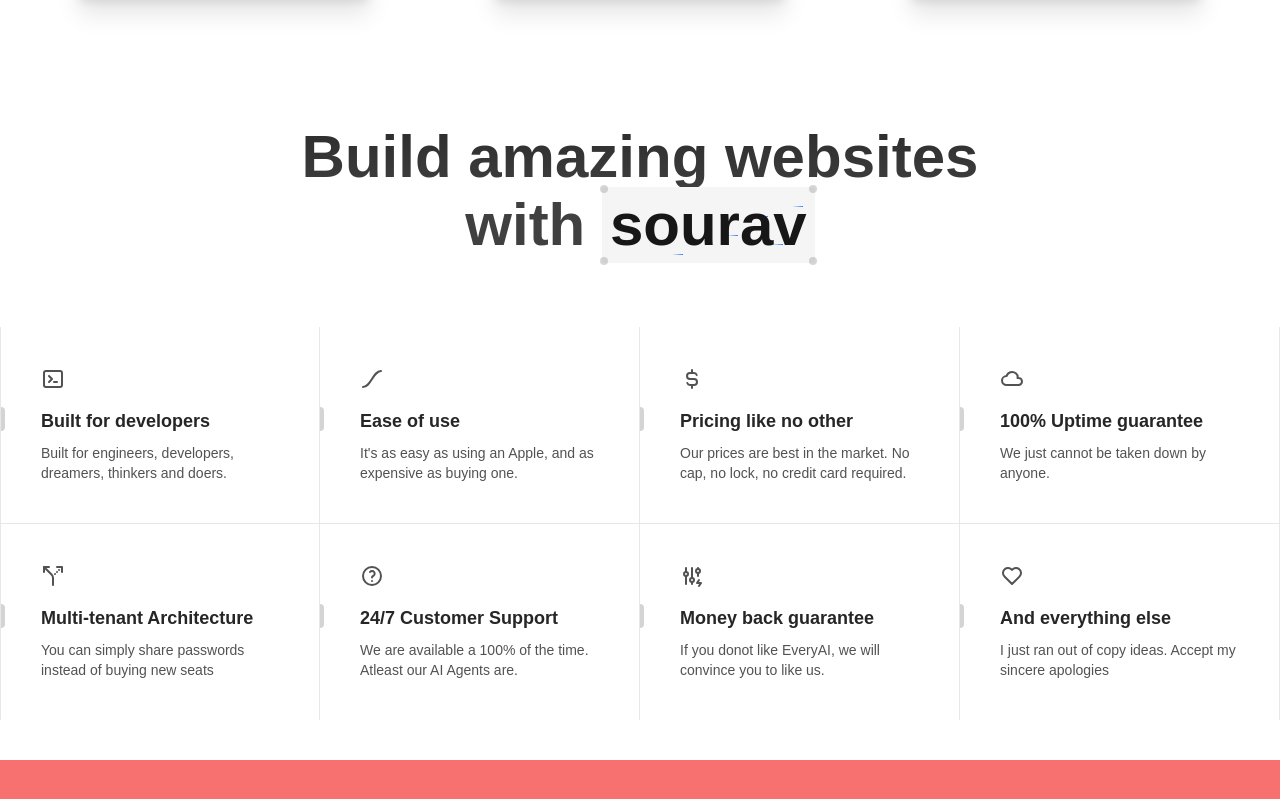
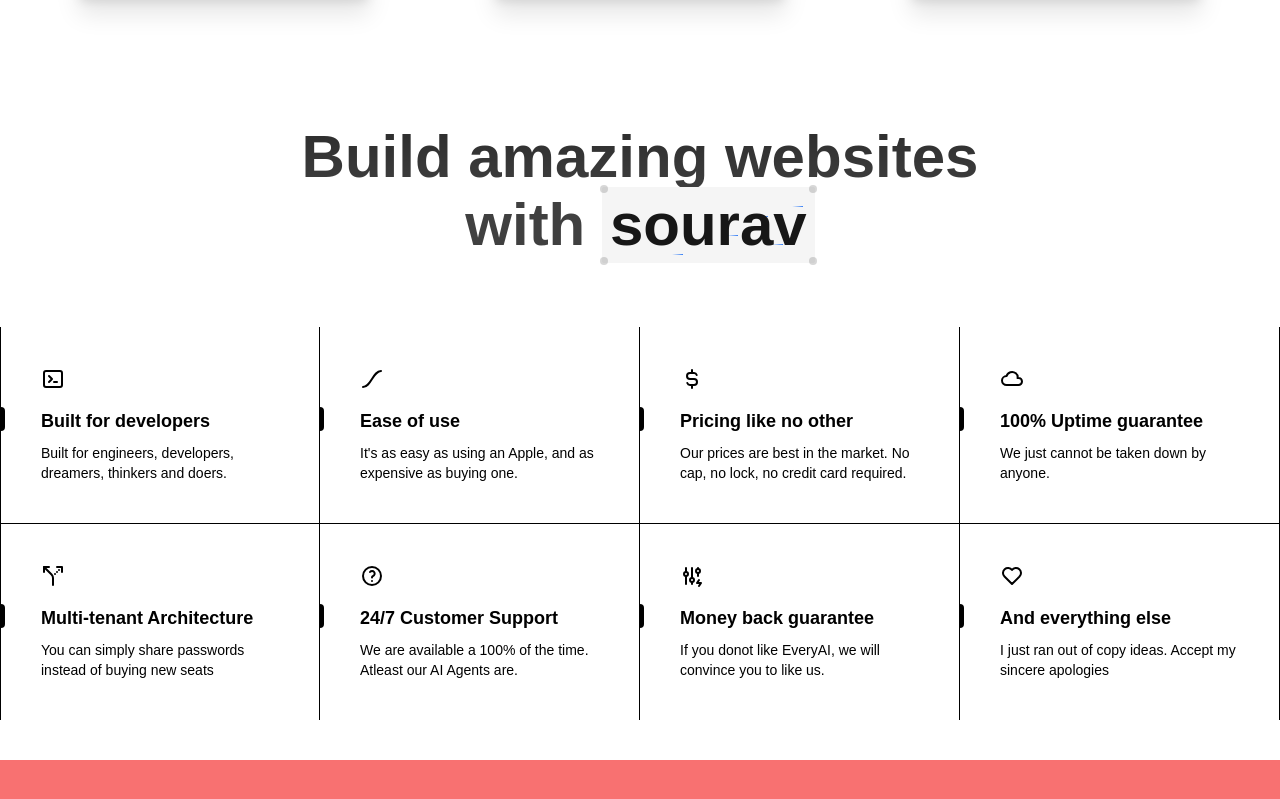
Before and after one commit to Souravhere/devsourav, a Next.js app: page / in a window 1280 px wide. Shown: the part 1939-2738 px from the top of the page. Built offline with nearby package versions, Linux system fonts and the light colour scheme.

Commit message:
featuresSection color theme changed according to the ui color

```diff
--- a/src/Components/FunProject.tsx
+++ b/src/Components/FunProject.tsx
@@ -59,7 +59,7 @@ export function FeaturesSectionDemo() {
     },
   ];
   return (
-    <div className="grid grid-cols-1 md:grid-cols-2 lg:grid-cols-4  relative z-10 py-10 max-w-7xl mx-auto">
+    <div className="grid grid-cols-1 md:grid-cols-2 lg:grid-cols-4 relative z-10 py-10 max-w-7xl mx-auto bg-white">
       {features.map((feature, index) => (
         <Feature key={feature.title} {...feature} index={index} />
       ))}
@@ -81,27 +81,27 @@ const Feature = ({
   return (
     <div
       className={cn(
-        "flex flex-col lg:border-r  py-10 relative group/feature dark:border-neutral-800",
-        (index === 0 || index === 4) && "lg:border-l dark:border-neutral-800",
-        index < 4 && "lg:border-b dark:border-neutral-800"
+        "flex flex-col lg:border-r py-10 relative group/feature border-black",
+        (index === 0 || index === 4) && "lg:border-l border-black",
+        index < 4 && "lg:border-b border-black"
       )}
     >
       {index < 4 && (
-        <div className="opacity-0 group-hover/feature:opacity-100 transition duration-200 absolute inset-0 h-full w-full bg-gradient-to-t from-neutral-100 dark:from-neutral-800 to-transparent pointer-events-none" />
+        <div className="opacity-0 group-hover/feature:opacity-100 transition duration-200 absolute inset-0 h-full w-full bg-gradient-to-t from-[#f6ff68] to-transparent pointer-events-none" />
       )}
       {index >= 4 && (
-        <div className="opacity-0 group-hover/feature:opacity-100 transition duration-200 absolute inset-0 h-full w-full bg-gradient-to-b from-neutral-100 dark:from-neutral-800 to-transparent pointer-events-none" />
+        <div className="opacity-0 group-hover/feature:opacity-100 transition duration-200 absolute inset-0 h-full w-full bg-gradient-to-b from-[#f6ff68] to-transparent pointer-events-none" />
       )}
-      <div className="mb-4 relative z-10 px-10 text-neutral-600 dark:text-neutral-400">
+      <div className="mb-4 relative z-10 px-10 text-black">
         {icon}
       </div>
       <div className="text-lg font-bold mb-2 relative z-10 px-10">
-        <div className="absolute left-0 inset-y-0 h-6 group-hover/feature:h-8 w-1 rounded-tr-full rounded-br-full bg-neutral-300 dark:bg-neutral-700 group-hover/feature:bg-blue-500 transition-all duration-200 origin-center" />
-        <span className="group-hover/feature:translate-x-2 transition duration-200 inline-block text-neutral-800 dark:text-neutral-100">
+        <div className="absolute left-0 inset-y-0 h-6 group-hover/feature:h-8 w-1 rounded-tr-full rounded-br-full bg-black group-hover/feature:bg-[#f6ff68] transition-all duration-200 origin-center" />
+        <span className="group-hover/feature:translate-x-2 transition duration-200 inline-block text-black">
           {title}
         </span>
       </div>
-      <p className="text-sm text-neutral-600 dark:text-neutral-300 max-w-xs relative z-10 px-10">
+      <p className="text-sm text-black max-w-xs relative z-10 px-10">
         {description}
       </p>
     </div>
```
